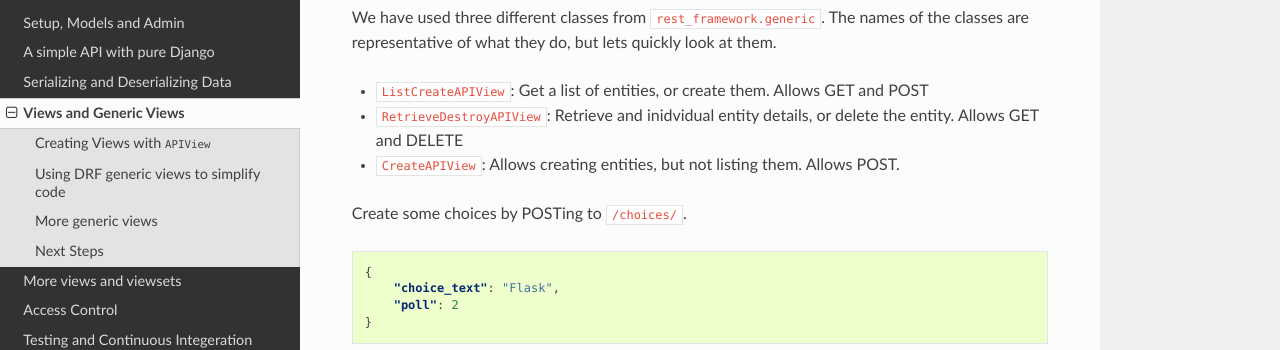
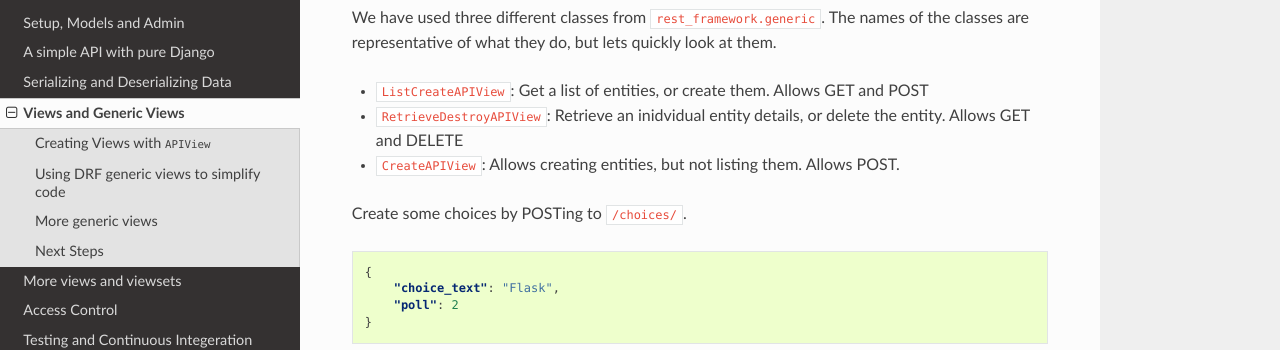
Before and after one commit to agiliq/building-api-django, a Sphinx documentation site: the page built from docs/views-and-generic-views.rst, in a window 1280 px wide and 900 px high, scrolled down 5415 px. Shown: the part 152-502 px from the top of the window. Built offline with Sphinx 7.4.7 and the Read the Docs theme 2.0.0, drawn with Linux system fonts in a browser that asks for light colours.

Commit message:
fix typo
change ...and individual... to: ...an individual...

```diff
--- a/docs/views-and-generic-views.rst
+++ b/docs/views-and-generic-views.rst
@@ -225,7 +225,7 @@
 We have used three different classes from :code:`rest_framework.generic`. The names of the classes are representative of what they do, but lets quickly look at them.
 
 - :code:`ListCreateAPIView`: Get a list of entities, or create them. Allows GET and POST
-- :code:`RetrieveDestroyAPIView`: Retrieve and inidvidual entity details, or delete the entity. Allows GET and DELETE
+- :code:`RetrieveDestroyAPIView`: Retrieve an inidvidual entity details, or delete the entity. Allows GET and DELETE
 - :code:`CreateAPIView`: Allows creating entities, but not listing them. Allows POST.
 
 Create some choices by POSTing to :code:`/choices/`.
```
